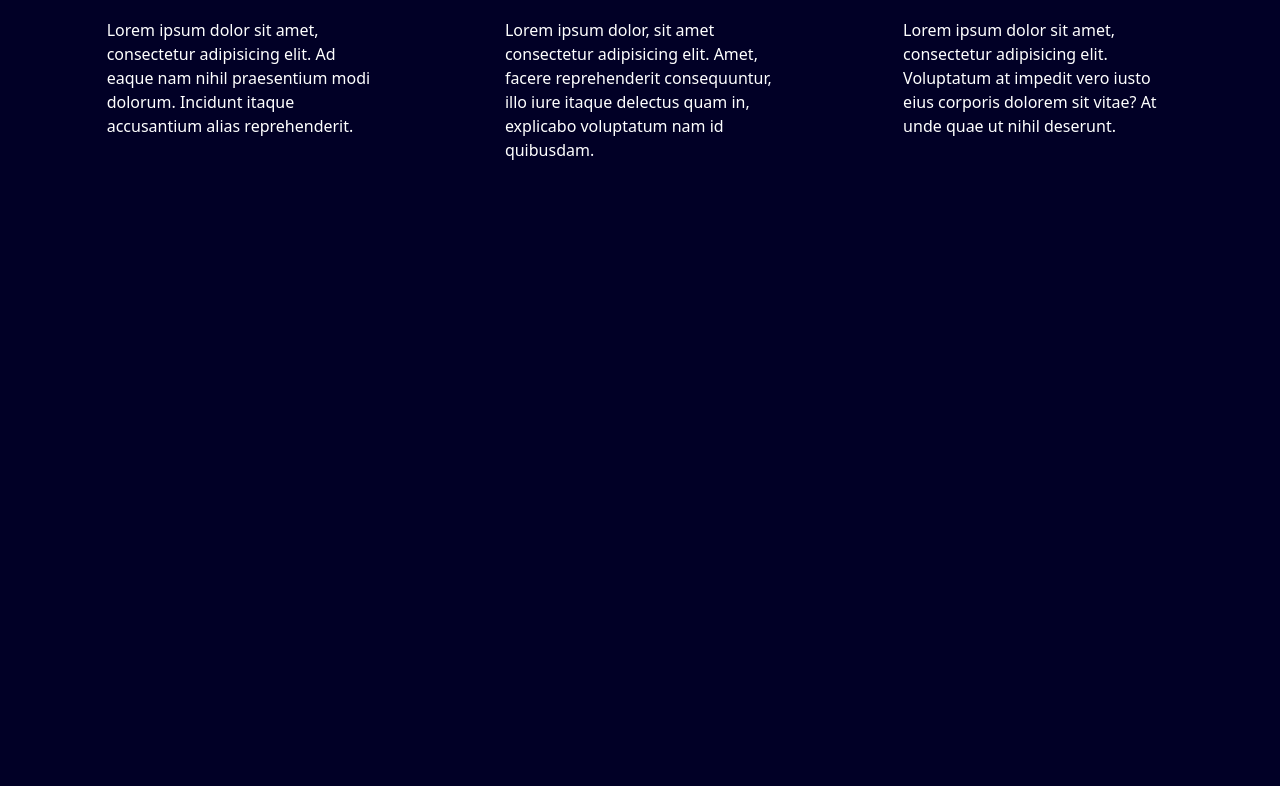
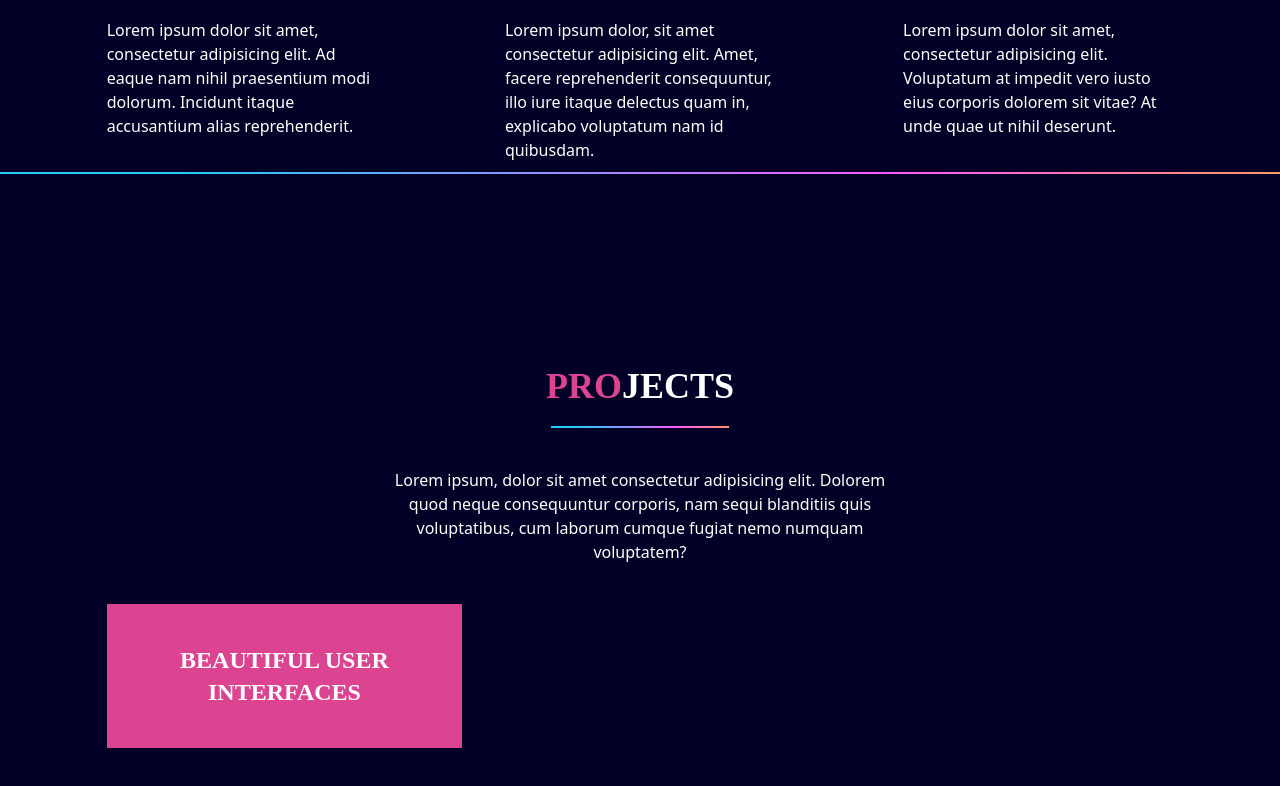
Before and after one commit to Cphasanulbanna/portfolio, a React (Vite) app: page / in a window 1280 px wide. Shown: the part 1430-2216 px from the top of the page. Before the commit the page ends 1688 px from the top, so only its background shows below. Built offline with nearby package versions, Linux system fonts and the light colour scheme.

Commit message:
created animations for projects section

```diff
--- a/src/App.jsx
+++ b/src/App.jsx
@@ -7,6 +7,7 @@ import DotGroup from "./components/DotGroup";
 import Landing from "./components/Landing";
 import LineGradient from "./components/LineGradient";
 import MySkills from "./components/MySkills";
+import Projects from "./components/Projects";
 
 export const App = () => {
     const [selectedPage, setSelectedPage] = useState("home");
@@ -42,6 +43,10 @@ export const App = () => {
             <div className="w-5/6 mx-auto md:h-full">
                 <MySkills />
             </div>
+            <LineGradient />
+            <div className="w-5/6 mx-auto">
+                <Projects />
+            </div>
         </div>
     );
 };
--- /dev/null
+++ b/src/components/Projects.jsx
@@ -0,0 +1,68 @@
+import React from "react";
+
+import { motion } from "framer-motion";
+
+import LineGradient from "./LineGradient";
+
+const container = {
+    hiddem: {},
+    visible: {
+        transition: { staggerChildren: 0.2 },
+    },
+};
+
+const projectVarient = {
+    hiddem: { opacity: 0, scale: 0.8 },
+    visible: { opacity: 1, scale: 1 },
+};
+
+const Projects = () => {
+    return (
+        <section
+            id="projects"
+            className="pt-48 pb-48"
+        >
+            {/* HEADINGS */}
+            <motion.div
+                className="md:w-2/4 mx-auto text-center"
+                initial="hidden"
+                whileInView="visible"
+                viewport={{ once: true, amount: 0.5 }}
+                transition={{ duration: 0.5 }}
+                variants={{ hidden: { opacity: 0, y: -50 }, visible: { opacity: 1, y: 0 } }}
+            >
+                <div>
+                    <p className="font-playfair font-semibold text-4xl">
+                        <span className="text-red">PRO</span>JECTS
+                    </p>
+                    <div className="flex justify-center mt-5">
+                        <LineGradient width="w-1/3" />
+                    </div>
+                </div>
+
+                <p className="mt-10 mb-10 ">
+                    Lorem ipsum, dolor sit amet consectetur adipisicing elit. Dolorem quod neque
+                    consequuntur corporis, nam sequi blanditiis quis voluptatibus, cum laborum
+                    cumque fugiat nemo numquam voluptatem?
+                </p>
+            </motion.div>
+
+            {/* PROJECTS */}
+            <div className="flex justify-center">
+                <motion.div
+                    className="sm:grid sm:grid-cols-3"
+                    initial="hidden"
+                    whileInView="visible"
+                    viewport={{ once: true, amount: 0.5 }}
+                    variants={container}
+                >
+                    <div className="flex justify-center items-center text-center p-10 bg-red max-w-[400px] max-h-[400px] text-2xl font-playfair font-semibold">
+                        BEAUTIFUL USER INTERFACES
+                    </div>
+                </motion.div>
+            </div>
+        </section>
+    );
+};
+
+export default Projects;
```
